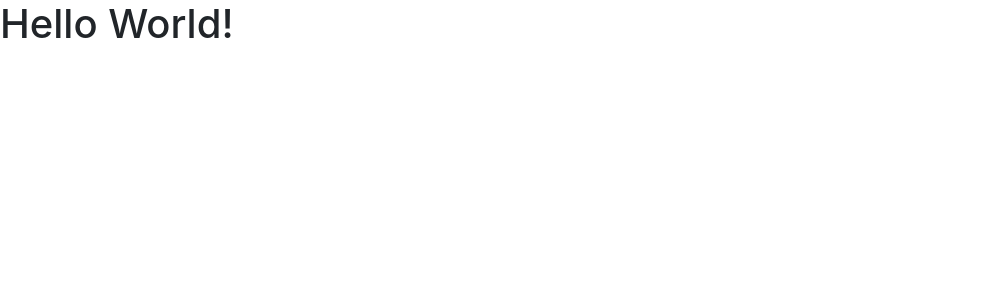
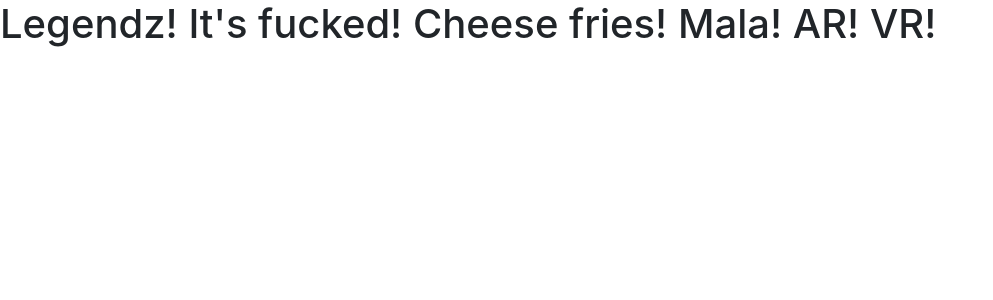
Before and after one commit to spikerheado1234/cs2102-Grp42, a React (Create React App) app in the folder sharktanks-frontend/: page / in a window 1280 px wide. Shown: the top 300 px of the page, without its empty margins (0-993 px from the left). Built offline with nearby package versions, Linux system fonts and the light colour scheme.

Commit message:
change hello world

```diff
--- a/sharktanks-frontend/src/Components/TestComponent.jsx
+++ b/sharktanks-frontend/src/Components/TestComponent.jsx
@@ -2,7 +2,7 @@ import React, { Component } from 'react';
 
 class Test extends Component {
 	render() {
-		return <h1> Hello World! </h1>
+		return <h1> Legendz! It's fucked! Cheese fries! Mala! AR! VR!</h1>
 	}
 }
 
```
